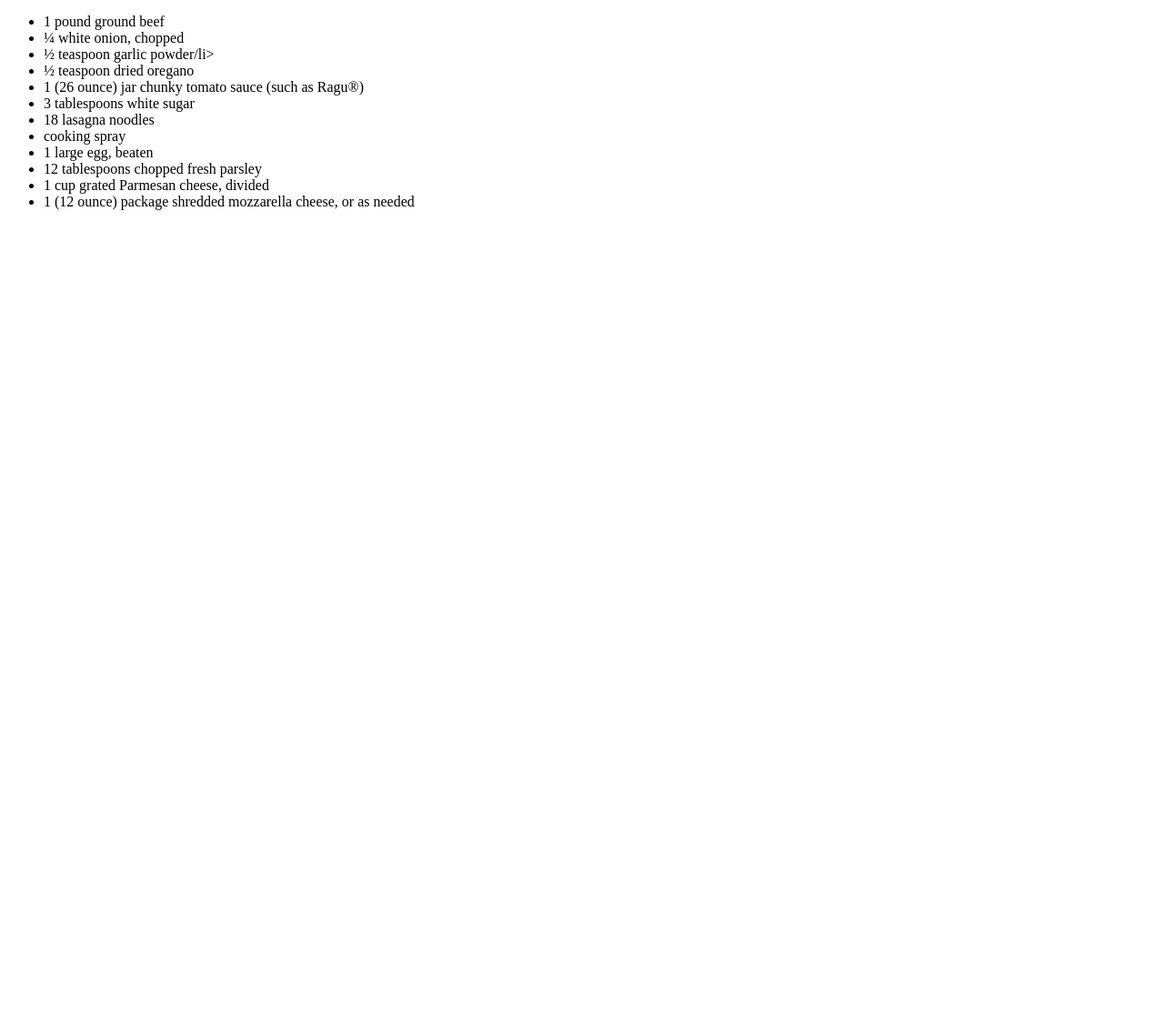
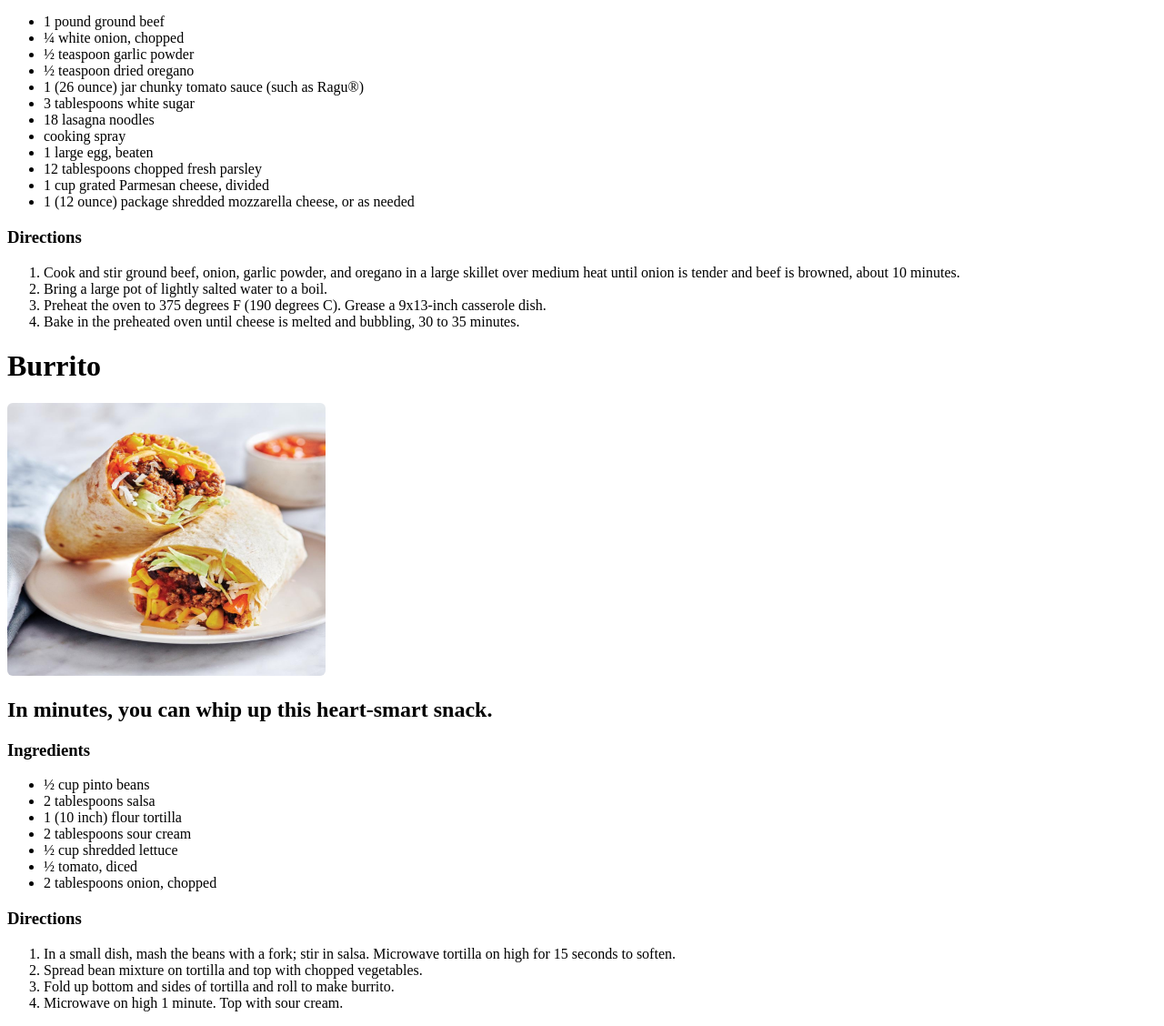
Before and after one commit to XJoo-dev/odin-recipes, a plain HTML site: page recipes/lasagna.html in a window 1280 px wide. Shown: the part 503-1631 px from the top of the page at 91% size. Before the commit the page ends 800 px from the top, so only its background shows below. Drawn offline with Linux system fonts and the light colour scheme.

Commit message:
Add images/burrito.jpg

```diff
--- a/recipes/lasagna.html
+++ b/recipes/lasagna.html
@@ -16,7 +16,7 @@
     <ul>
         <li>1 pound ground beef</li>
         <li>¼ white onion, chopped</li>
-        <li>½ teaspoon garlic powder/li>
+        <li>½ teaspoon garlic powder</li>
         <li>½ teaspoon dried oregano</li>
         <li>1 (26 ounce) jar chunky tomato sauce (such as Ragu®)</li>
         <li>3 tablespoons white sugar</li>
@@ -27,5 +27,44 @@
         <li>1 cup grated Parmesan cheese, divided</li>
         <li>1 (12 ounce) package shredded mozzarella cheese, or as needed</li>
     </ul>
+    <div>
+    </div>
+    <h3>Directions</h3>
+    <ol>
+        <li>Cook and stir ground beef, onion, garlic powder, and oregano
+            in a large skillet over medium heat until onion is tender and
+            beef is browned, about 10 minutes.</li>
+        <li>Bring a large pot of lightly salted water to a boil. </li>
+        <li>Preheat the oven to 375 degrees F (190 degrees C). Grease
+            a 9x13-inch casserole dish.</li>
+        <li>Bake in the preheated oven until cheese
+            is melted and bubbling, 30 to 35 minutes.</li>
+    </ol>
+    <div>
+    </div>
+    <h1>Burrito</h1>
+    <img src="/images/burrito.jpg" style="width:350px;height:300px;border-radius: 6px;">
+    <h2>In minutes, you can whip up this heart-smart snack.</h2>
+    <div>
+    <h3>Ingredients</h3>
+    <ul>
+        <li>½ cup pinto beans</li>
+        <li>2 tablespoons salsa</li>
+        <li>1 (10 inch) flour tortilla</li>
+        <li>2 tablespoons sour cream</li>
+        <li>½ cup shredded lettuce</li>
+        <li>½ tomato, diced</li>
+        <li>2 tablespoons onion, chopped</li>
+    </ul>
+    <div>
+    </div>
+    <h3>Directions</h3>
+    <ol>
+        <li>In a small dish, mash the beans with a fork; stir in salsa.
+            Microwave tortilla on high for 15 seconds to soften. </li>
+        <li>Spread bean mixture on tortilla and top with chopped vegetables.</li>
+        <li>Fold up bottom and sides of tortilla and roll to make burrito.</li>
+        <li>Microwave on high 1 minute. Top with sour cream.</li>
+    </ol>
 </body>
 </html>
```
Also changed, not shown: index.html (+4 -1 lines), images/burrito.jpg (added).
